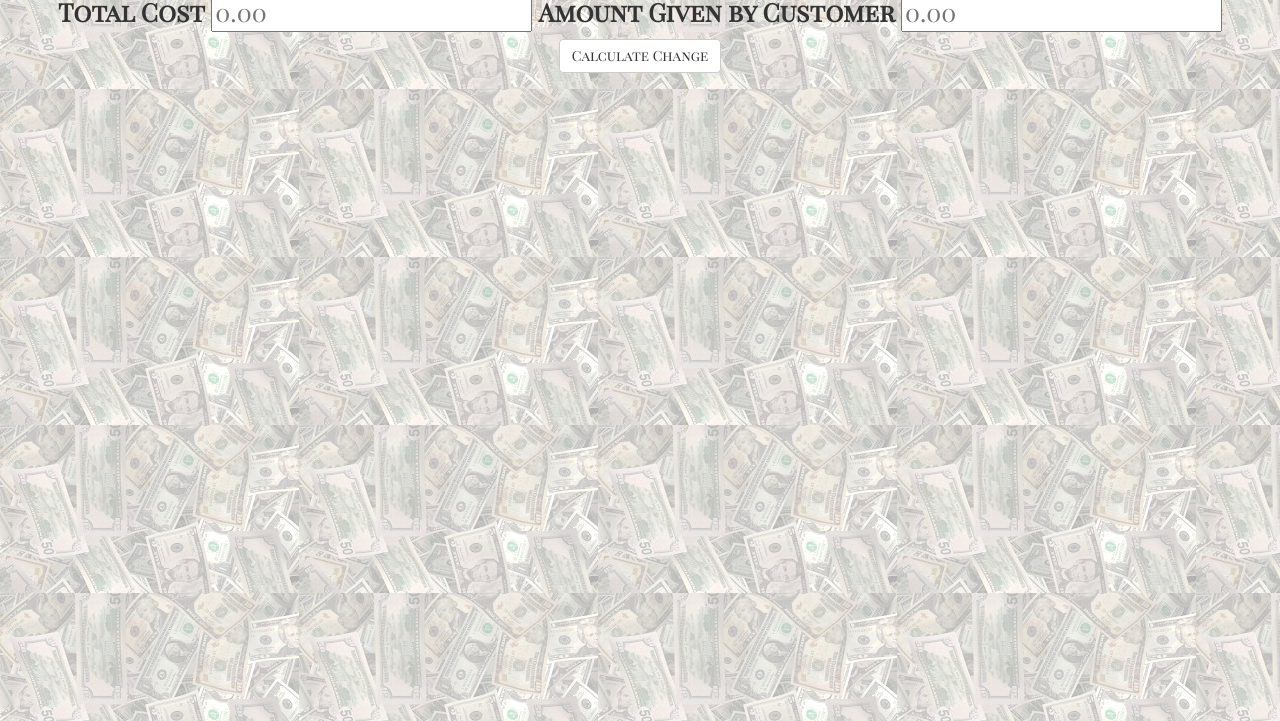
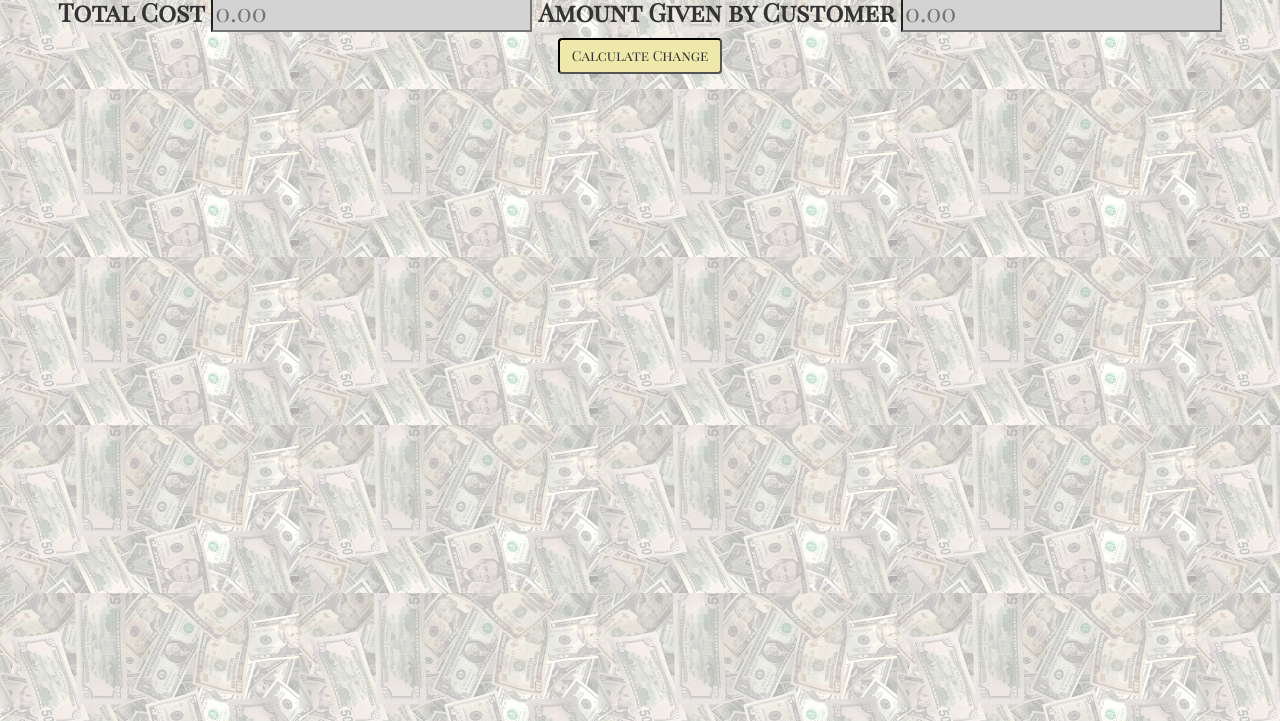
Before and after one commit to Cem515/ChangeCalculator, a plain HTML site: page html/ChangeCalculator/index.html in a window 1280 px wide. Shown: the part 79-800 px from the top of the page. Drawn offline with nearby package versions, Linux system fonts and the light colour scheme.

Commit message:
finished project

```diff
--- a/html/ChangeCalculator/calc.js
+++ b/html/ChangeCalculator/calc.js
@@ -58,7 +58,3 @@ $(document).ready(function() {
                           })
                       })
                   });
-
-
-                //   $( "div" ).first().show( "fast", function showNext() {
-                //    $( this ).next( "div" ).show( "fast", showNext );
--- a/html/ChangeCalculator/styles.css
+++ b/html/ChangeCalculator/styles.css
@@ -18,6 +18,15 @@ h1 {
   text-align: center;
 }
 
+input {
+  background-color: #D3D3D3;
+
+}
+
+#calculator {
+  background-color: #EEE8AA;
+  border: 2px inset #000;
+}
 
 #cal::after {
   content: "";
```
